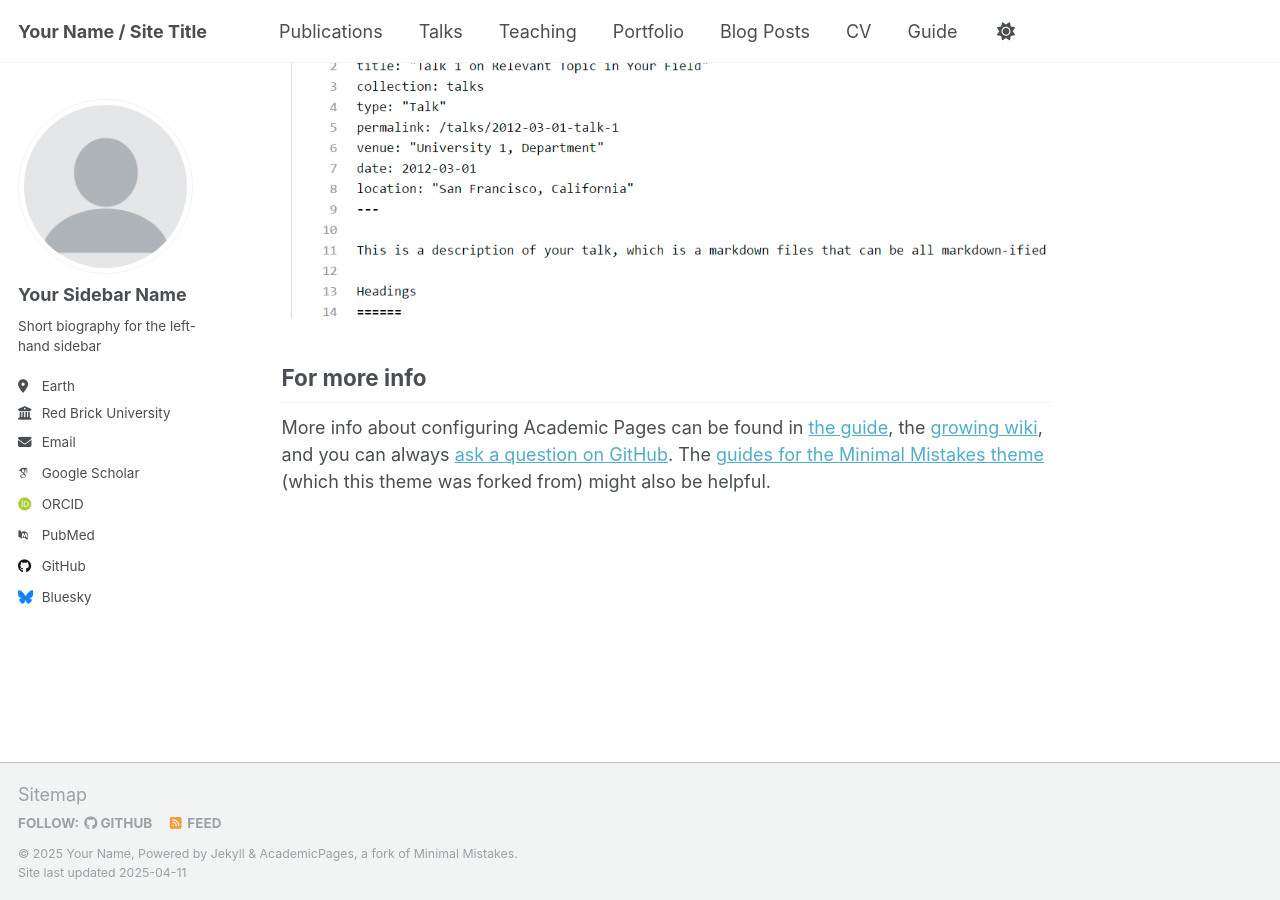
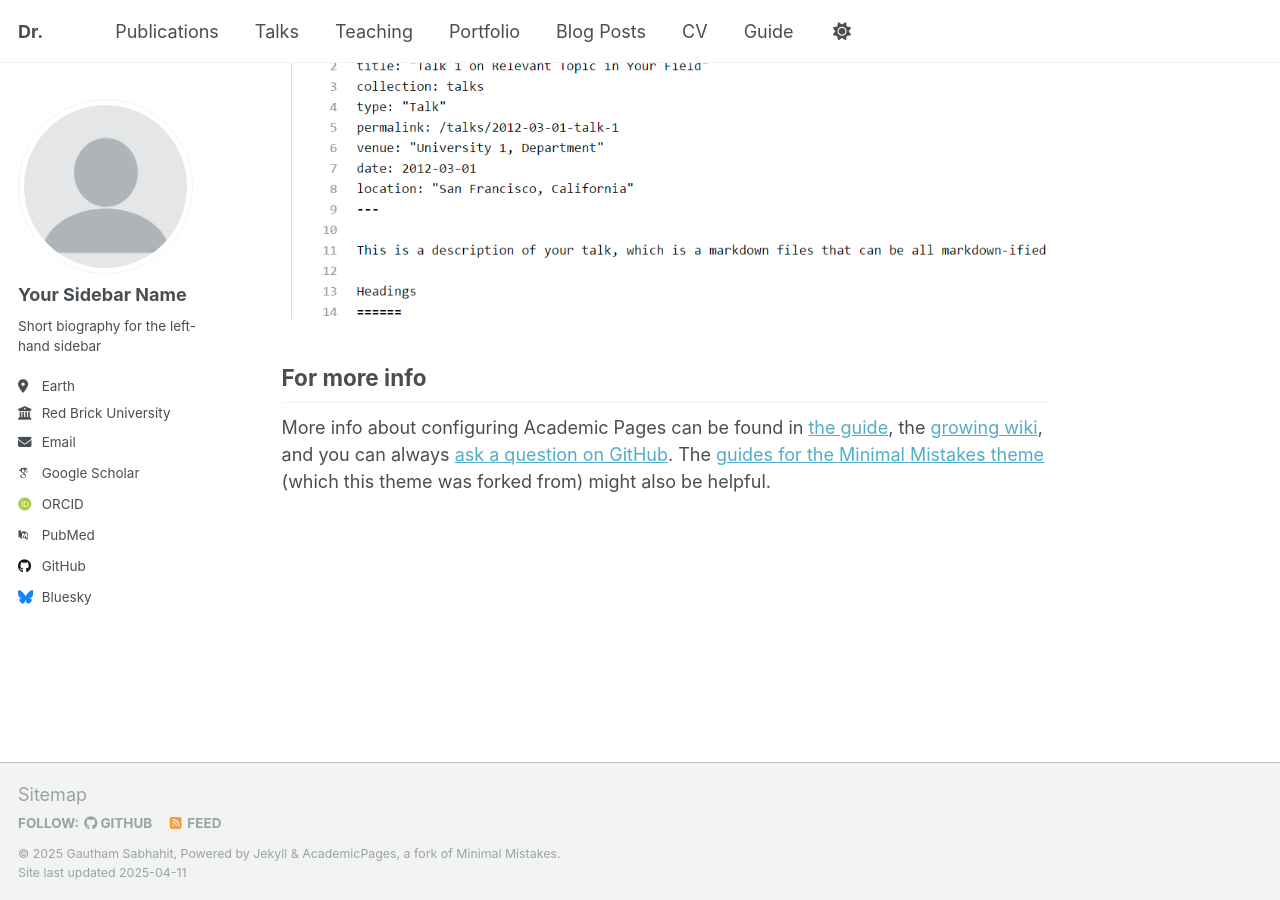
Before and after one commit to Mdot-com/mdot.com, a Jekyll site: the page built from _pages/about.md, in a window 1280 px wide and 900 px high, scrolled down 2636 px. Built offline with Jekyll 4.4.1, drawn with Linux system fonts in a browser that asks for light colours; some web fonts are replaced.

Commit message:
Fix base URL for GitHub Pages

```diff
--- a/_config.yml
+++ b/_config.yml
@@ -9,11 +9,11 @@
 # Basic Site Settings
 locale                   : "en-US"
 site_theme               : "default"
-title                    : "Your Name / Site Title"
+title                    : "Dr."
 title_separator          : "-"
-name                     : &name "Your Name"
+name                     : &name "Gautham Sabhahit"
 description              : &description "personal description"
-url                      : https://academicpages.github.io # the base hostname & protocol for your site e.g. "https://[your GitHub username].github.io"
+url                      : https://gautham-sabhahit.github.io
 baseurl                  : "" # the subpath of your site, e.g. "/blog"
 repository               : "academicpages/academicpages.github.io"
 
```
